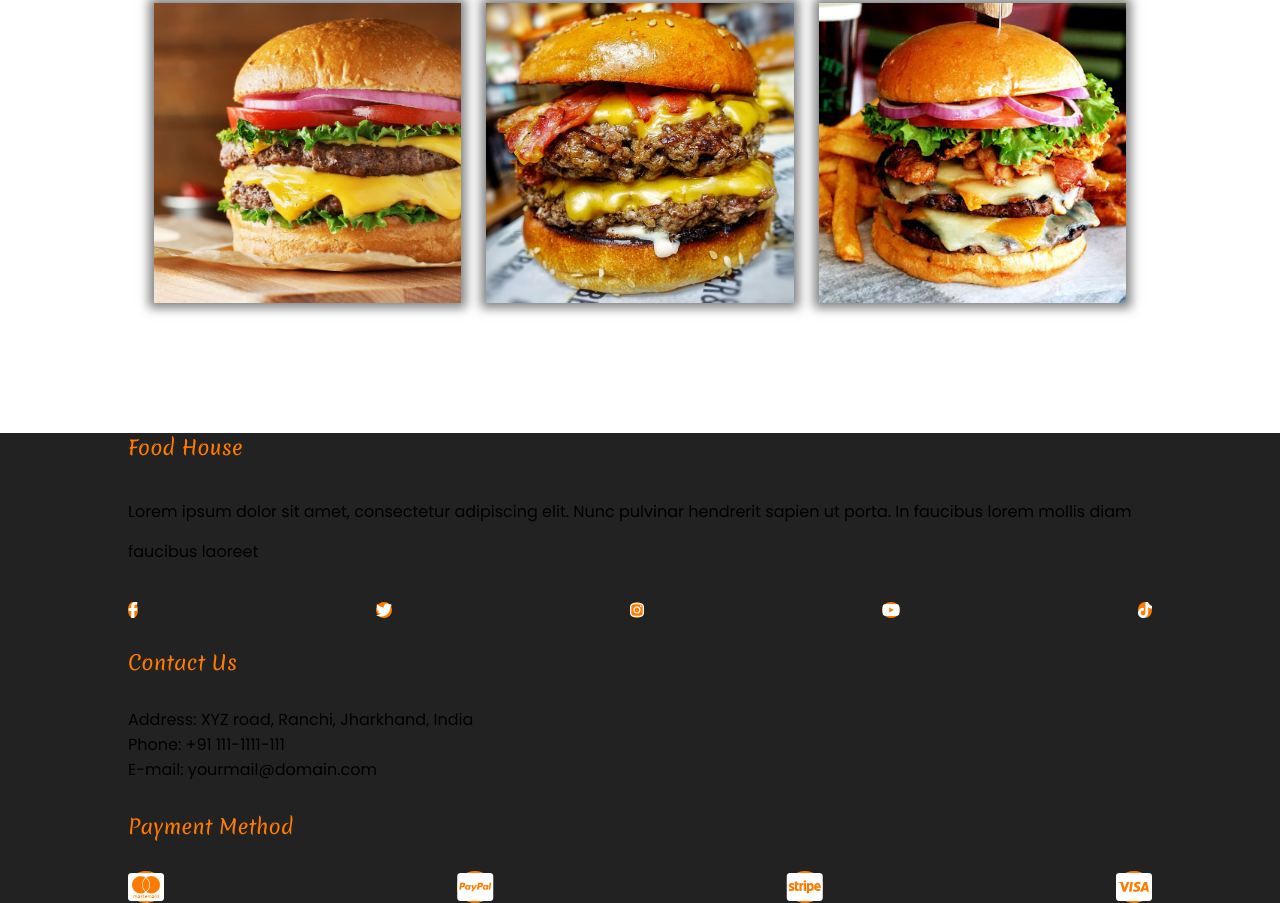
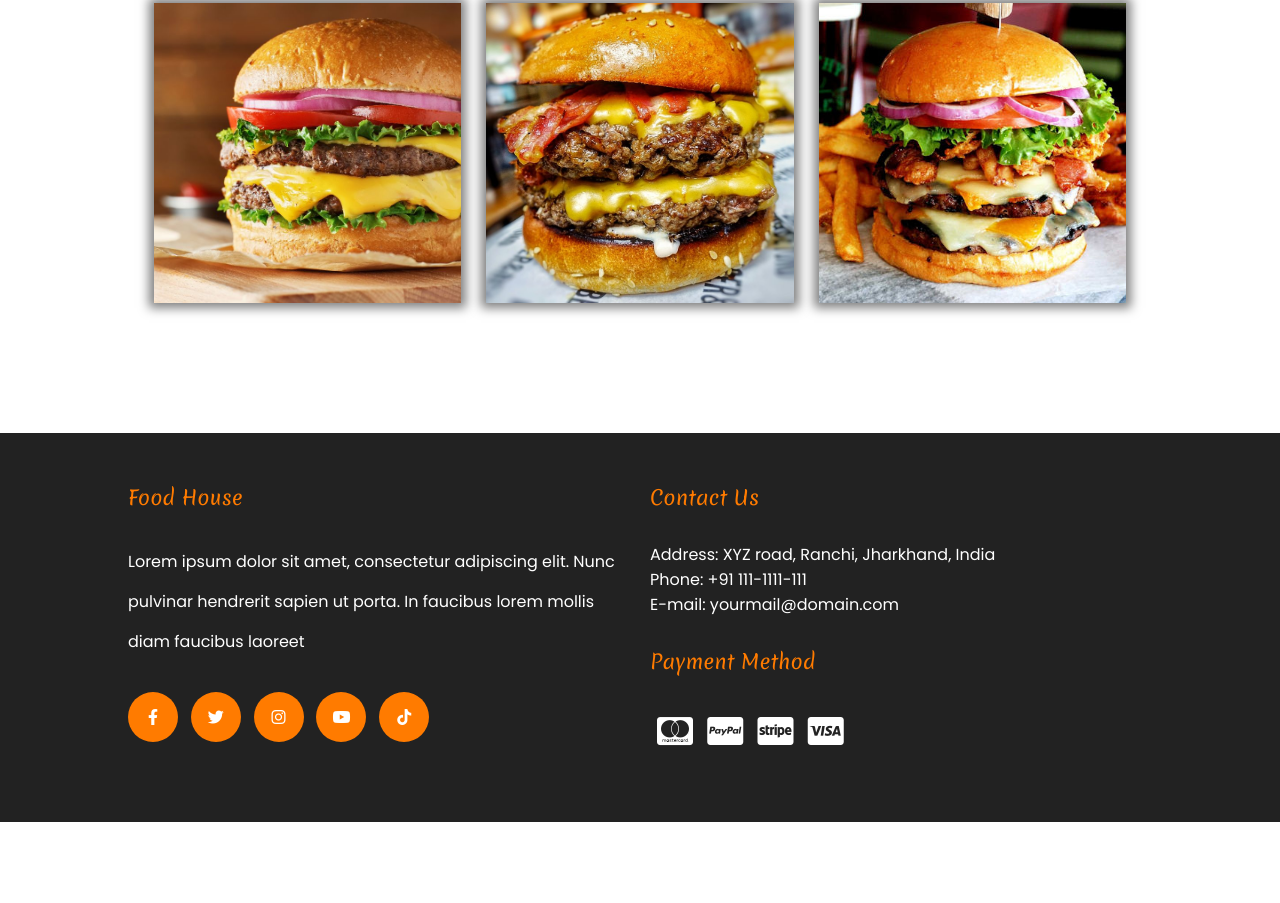
Before and after one commit to GonzaloTey/proyectoRestaurant, a website: page index.html in a window 1280 px wide. Shown: the part 2358-3261 px from the top of the page. After the commit the page ends 3180 px from the top, so only its background shows below. Drawn offline with Linux system fonts and the light colour scheme.

Commit message:
Listo Footer

```diff
--- /dev/null
+++ b/scss/layout/_footer.scss
@@ -0,0 +1,43 @@
+//Estilos Footer
+
+.footer {
+    &__container {
+        @include grid(repeat(2,1fr), auto, 20px);
+        padding: 50px 0;
+        color: $white;
+
+
+        .info {
+            .icons {
+                @include icons(60%, 50px, 50px);
+
+                a{
+                    transition: all .5s;
+                    &:hover span {
+                        color: $color-primario;
+                        font-size: 25px;
+                    }
+
+                    &:hover {
+                        background-color: transparent;
+                        transform: scale(1.3);
+                    }
+                }
+            }
+        }
+
+        .contact {
+            .icons {
+                @include icons(40%, 50px, 50px);
+
+                a {
+                    background: transparent;
+
+                    &:hover {
+                        background: transparent;
+                    }
+                }
+            }
+        }
+    }
+}
--- a/scss/styles.scss
+++ b/scss/styles.scss
@@ -18,3 +18,4 @@
 @import "layout/about";
 @import "layout/ofertas";
 @import "layout/menu";
+@import "layout/footer";
```
Also changed, not shown: css/styles.css.
